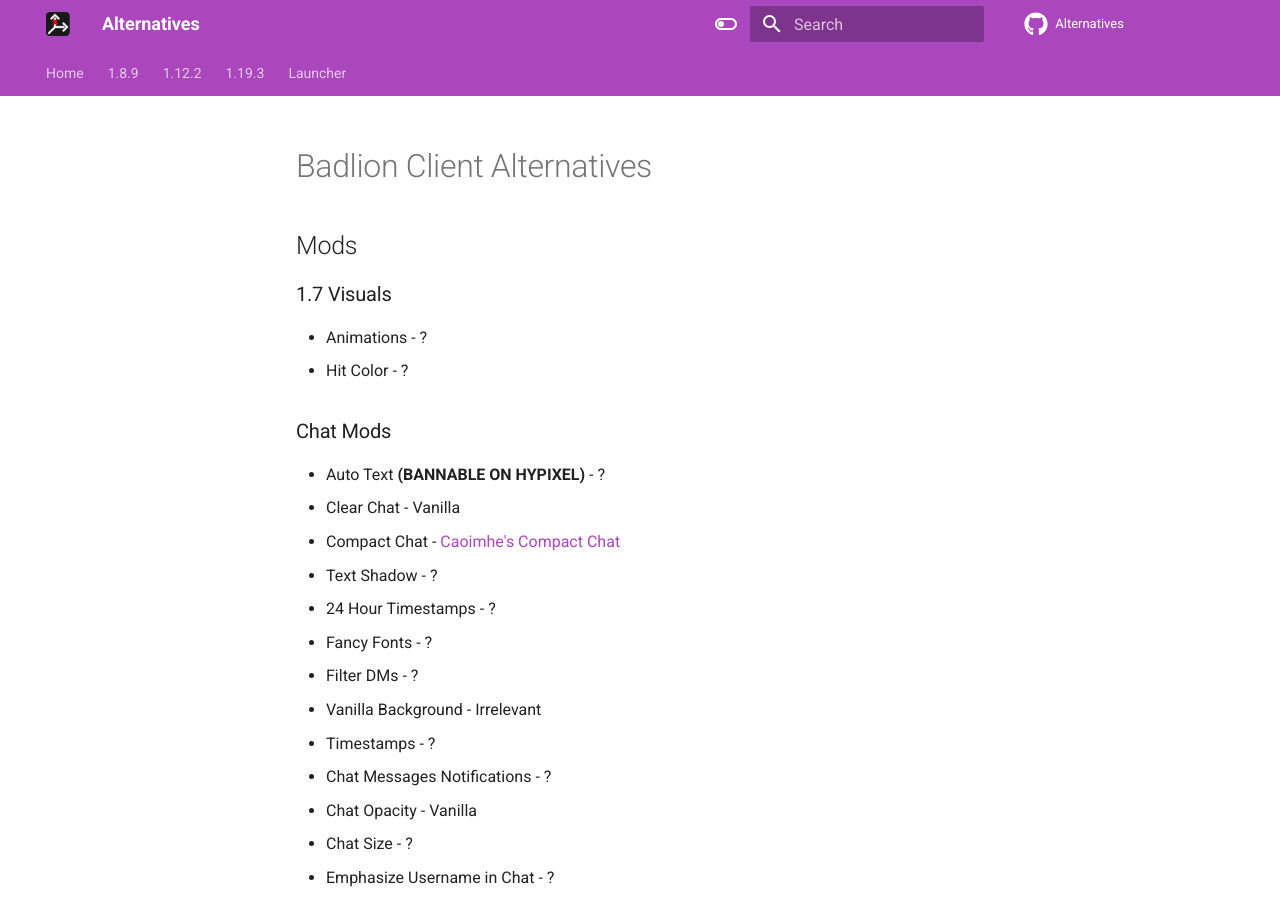
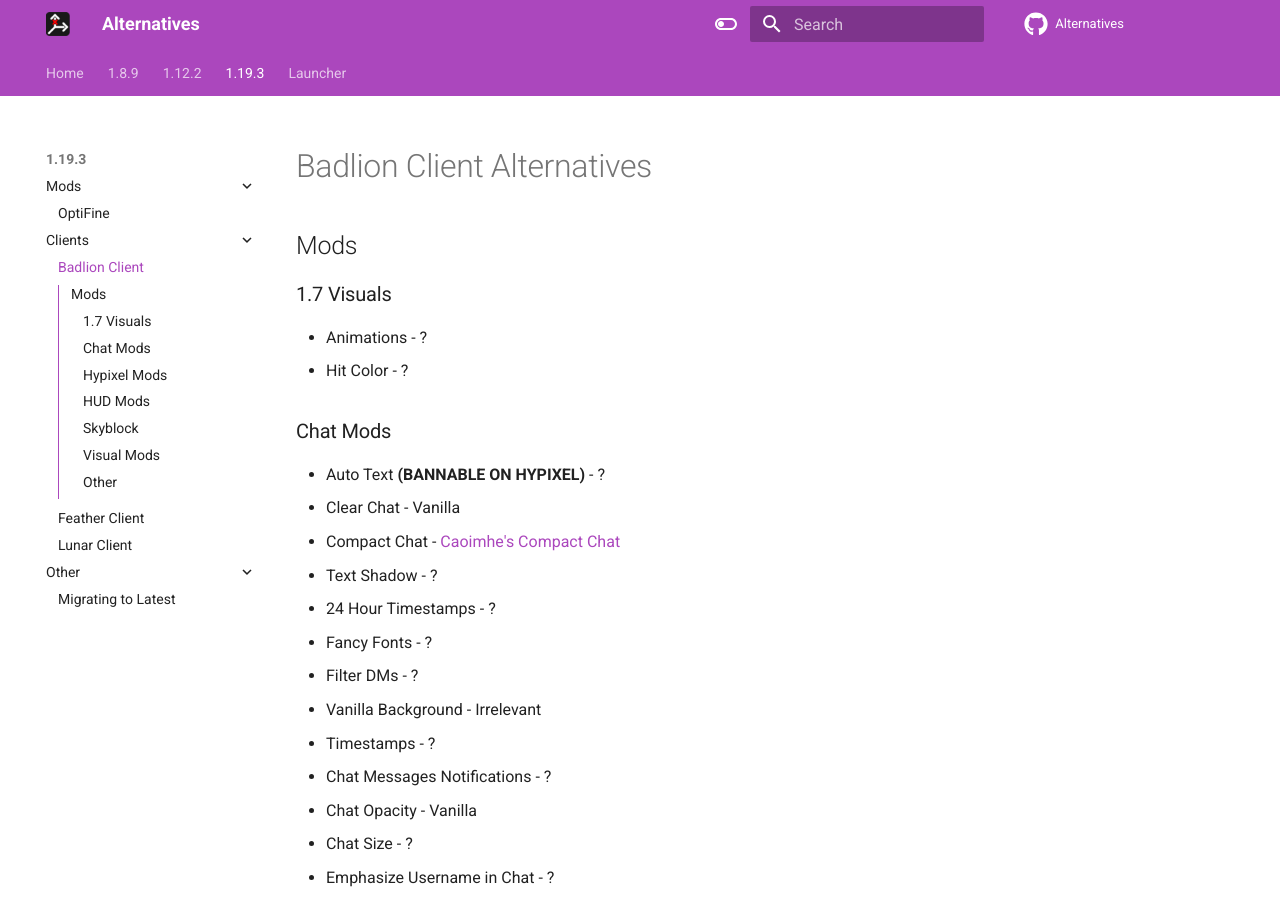
Before and after one commit to MicrocontrollersDev/Alternatives, an MkDocs documentation site: the page built from docs/latest/badlion_client.md, in a window 1280 px wide and 900 px high. Built offline with MkDocs 1.6.1 and Material for MkDocs 9.7.7, drawn with Linux system fonts in a browser that asks for light colours; comment, search, counter and statistics services are not loaded.

Commit message:
actually add blc

```diff
--- a/mkdocs.yml
+++ b/mkdocs.yml
@@ -69,6 +69,7 @@
       - "Mods":
           - "OptiFine": "latest/optifine.md"
       - "Clients":
+          - "Badlion Client": "latest/badlion_client.md"
           - "Feather Client": "latest/feather_client.md"
           - "Lunar Client": "latest/lunar_client.md"
       - "Other":
```
